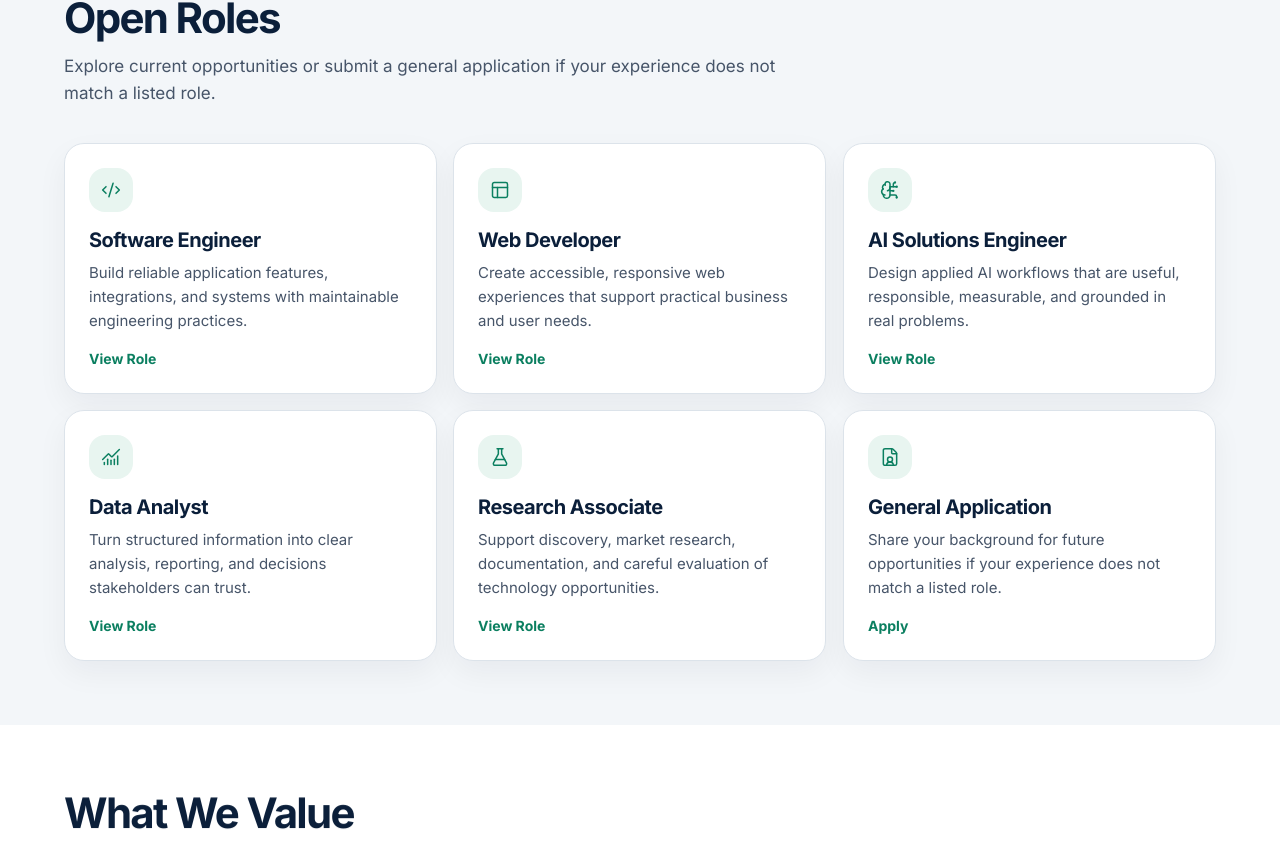
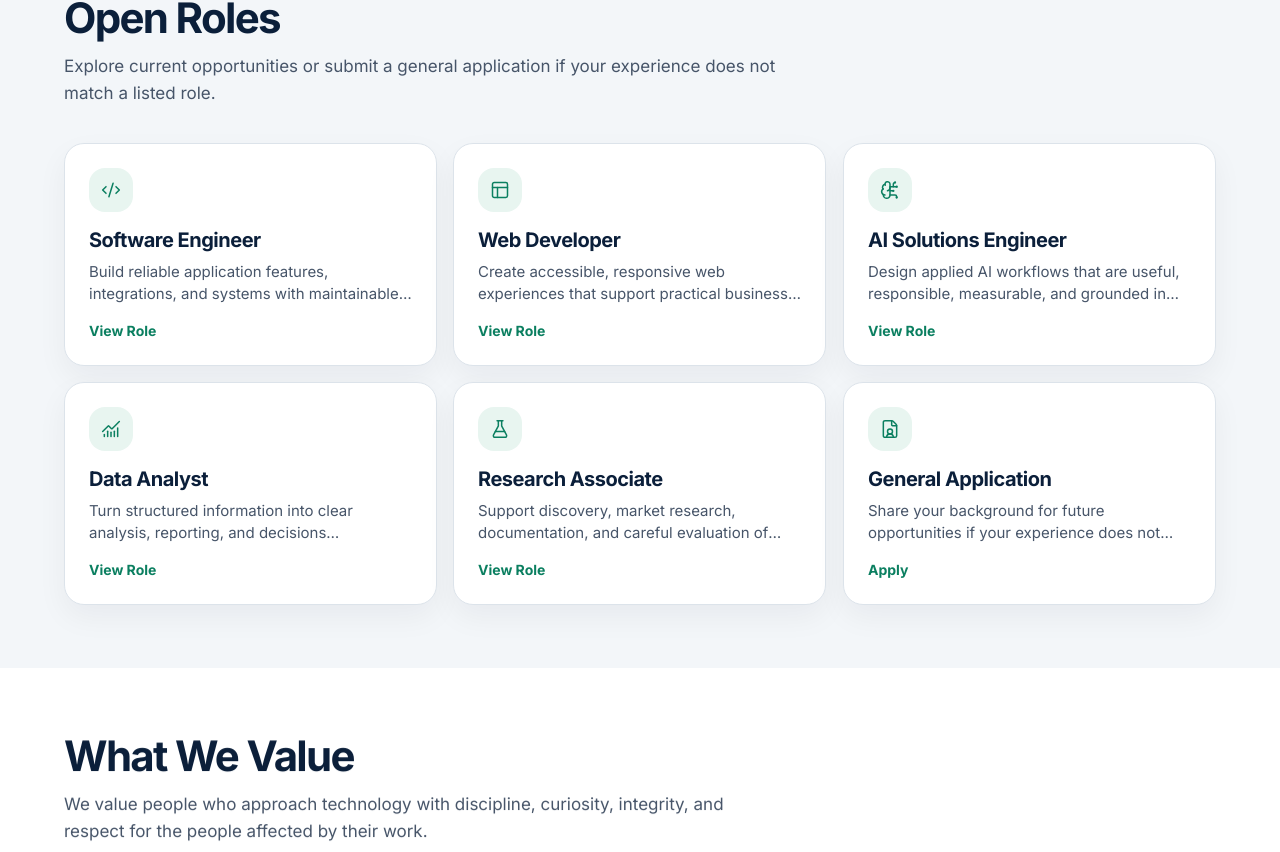
Before and after one commit to Zentric-Analytics/Zentricanalytics.com, a Next.js app: page /careers in a window 1280 px wide. Shown: the part 669-1521 px from the top of the page. Built offline with nearby package versions, Linux system fonts and the light colour scheme.

Commit message:
Fix compact careers role cards

```diff
--- a/src/app/careers/page.tsx
+++ b/src/app/careers/page.tsx
@@ -140,13 +140,13 @@ export default function Careers() {
                   href="/apply"
                   key={title}
                   style={{ '--industries-reveal-delay': `${index * 70}ms` } as CSSProperties}
-                  className="industries-child-reveal group flex min-h-[13rem] min-w-0 flex-col rounded-[1.25rem] border border-[#DCE3EA] bg-white p-5 text-left no-underline shadow-[0_12px_30px_rgba(15,23,42,0.05)] transition duration-200 ease-out hover:-translate-y-0.5 hover:border-[#BFD0DD] hover:shadow-[0_16px_34px_rgba(15,23,42,0.08)] focus-visible:outline focus-visible:outline-2 focus-visible:outline-offset-4 focus-visible:outline-[#10B981] sm:p-6"
+                  className="industries-child-reveal group flex min-h-[11.5rem] min-w-0 flex-col rounded-[1.25rem] border border-[#DCE3EA] bg-white p-5 text-left no-underline shadow-[0_12px_30px_rgba(15,23,42,0.05)] transition duration-200 ease-out hover:-translate-y-0.5 hover:border-[#BFD0DD] hover:shadow-[0_16px_34px_rgba(15,23,42,0.08)] focus-visible:outline focus-visible:outline-2 focus-visible:outline-offset-4 focus-visible:outline-[#10B981] sm:min-h-[12rem] sm:p-6"
                 >
                   <span className="flex size-11 shrink-0 items-center justify-center rounded-2xl bg-[#E8F5F0] text-[#0B7F60]">
                     <Icon aria-hidden="true" className="size-5" strokeWidth={1.8} />
                   </span>
                   <h3 className="mt-4 text-xl font-bold leading-[1.25] tracking-[-0.025em] text-[#0B1F3A]">{title}</h3>
-                  <p className="mt-2 min-w-0 flex-1 text-[0.9375rem] leading-[1.6] text-[#475569]">{description}</p>
+                  <p className="mt-2 min-w-0 overflow-hidden text-[0.9375rem] leading-[1.45] text-[#475569] [display:-webkit-box] [-webkit-box-orient:vertical] [-webkit-line-clamp:2]">{description}</p>
                   <span className="mt-4 text-sm font-bold text-[#0B7F60] transition-colors group-hover:text-[#0B1F3A]">{action}</span>
                 </Link>
               ))}
```
